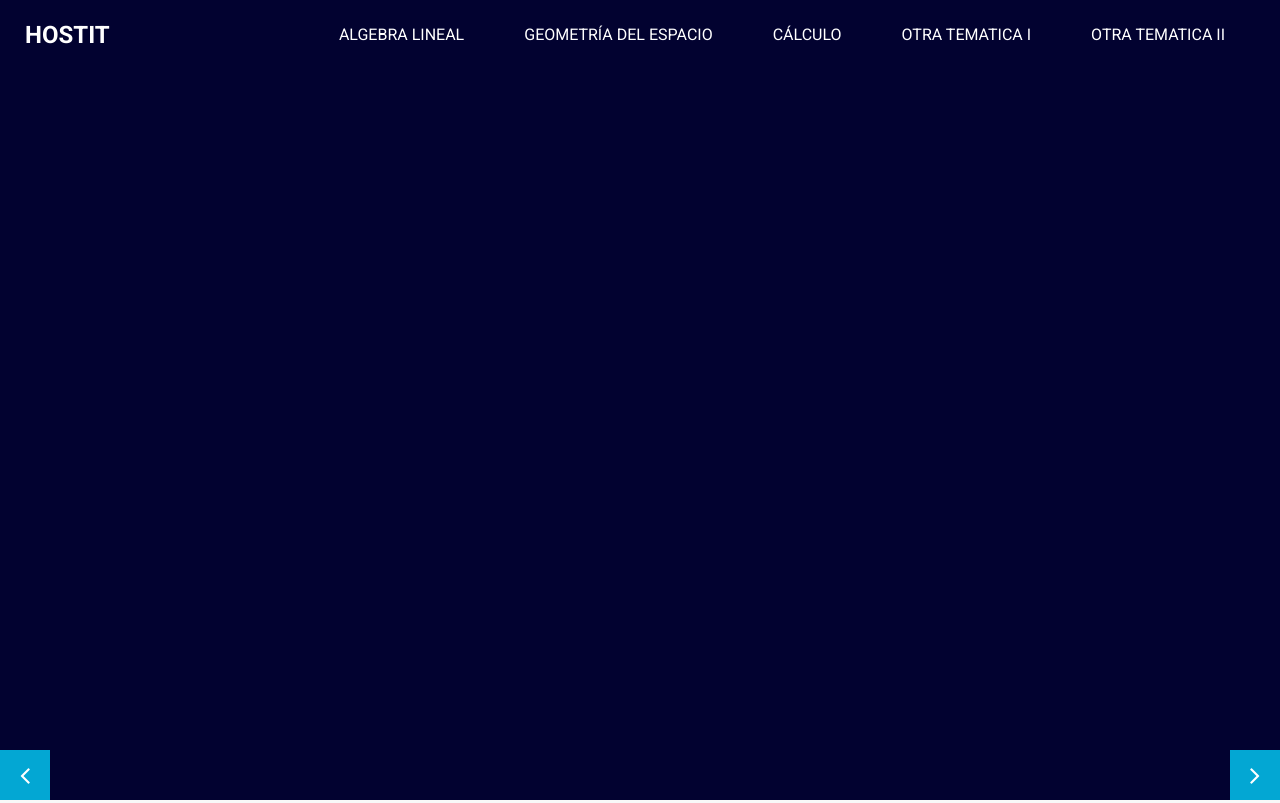
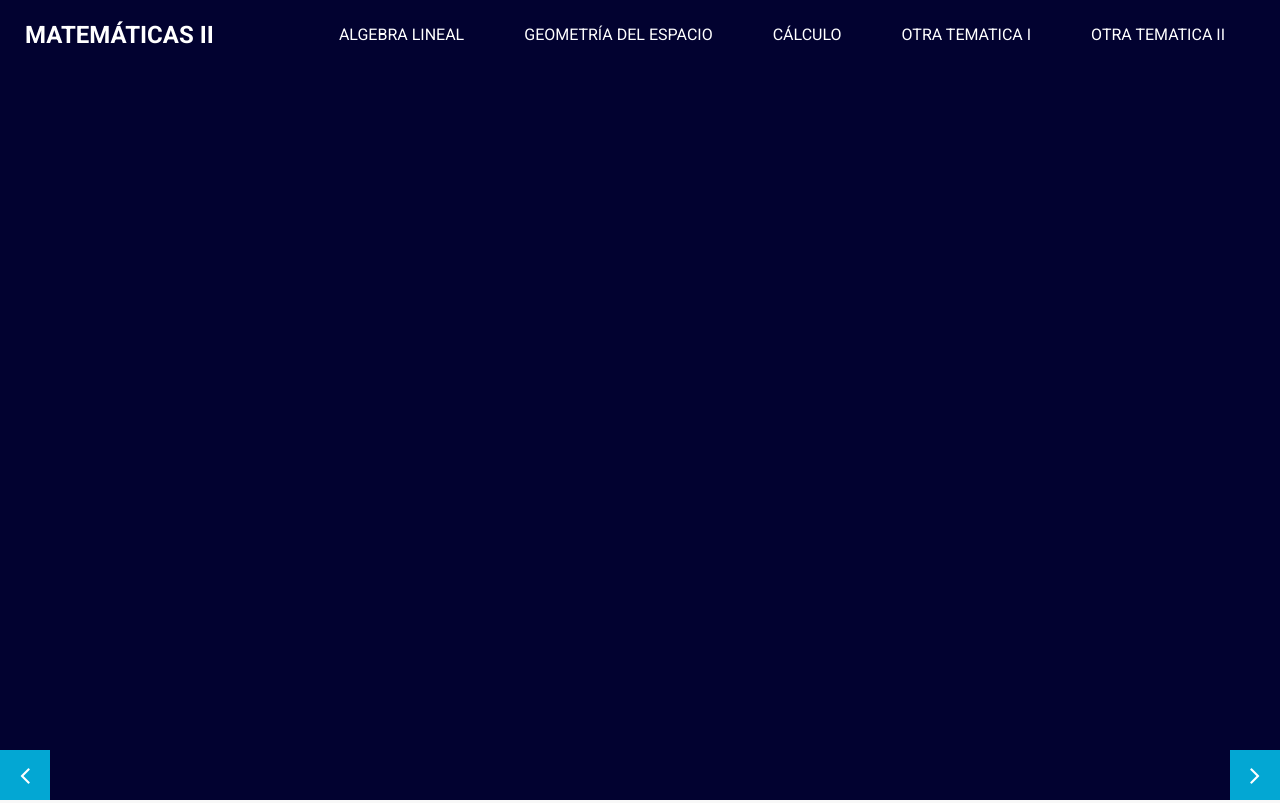
Before and after one commit to martin-escobarsantoro/matematicas2, a plain HTML site: page index.html in a window 1280 px wide. Shown: the top 803 px of the page. Drawn offline with Linux system fonts and the light colour scheme; a script that the page names is missing.

Commit message:
Update index.html

```diff
--- a/index.html
+++ b/index.html
@@ -13,7 +13,7 @@
   <meta name="description" content="" />
   <meta name="author" content="" />
 
-  <title>Hostit</title>
+  <title>Matemáticas II</title>
 
 
   <!-- bootstrap core css -->
@@ -40,7 +40,7 @@
       <div class="container-fluid">
         <nav class="navbar navbar-expand-lg custom_nav-container ">
           <a class="navbar-brand" href="index.html">
-            <span>Hostit</span>
+            <span>Matemáticas II</span>
           </a>
 
           <button class="navbar-toggler" type="button" data-toggle="collapse" data-target="#navbarSupportedContent" aria-controls="navbarSupportedContent" aria-expanded="false" aria-label="Toggle navigation">
```
